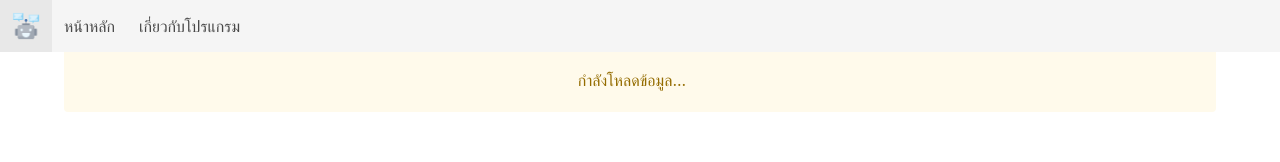
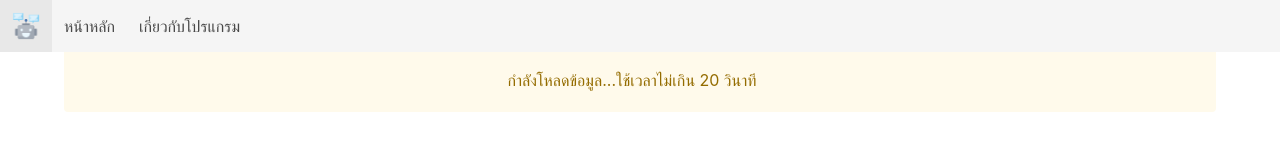
Before and after one commit to likit/commt-lab-assistant-frontend, a Vue app: page / in a window 1280 px wide. Shown: the top 162 px of the page. Built offline with nearby package versions, Linux system fonts and the light colour scheme; no server answers.

Commit message:
updated the loading message

```diff
--- a/src/views/Main.vue
+++ b/src/views/Main.vue
@@ -4,7 +4,7 @@
     <div class="container">
       <div class="columns">
         <div class="column has-text-centered">
-          <p class="notification is-light is-warning" v-if="packages.length == 0">กำลังโหลดข้อมูล...</p>
+          <p class="notification is-light is-warning" v-if="packages.length == 0">กำลังโหลดข้อมูล...ใช้เวลาไม่เกิน 20 วินาที</p>
           <br>
           <figure class="image is-inline-block">
             <img src="../assets/robotic.png">
```
